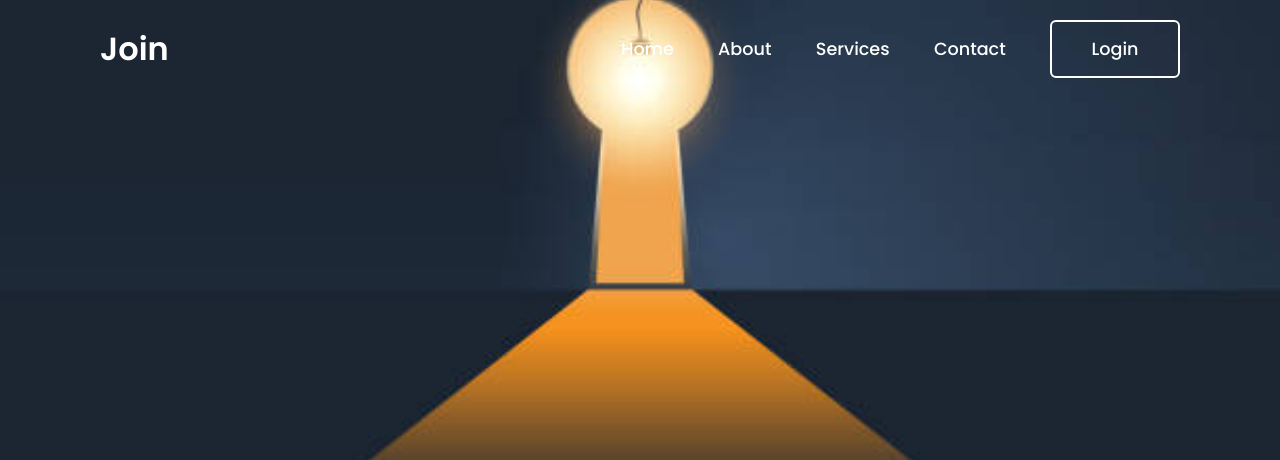
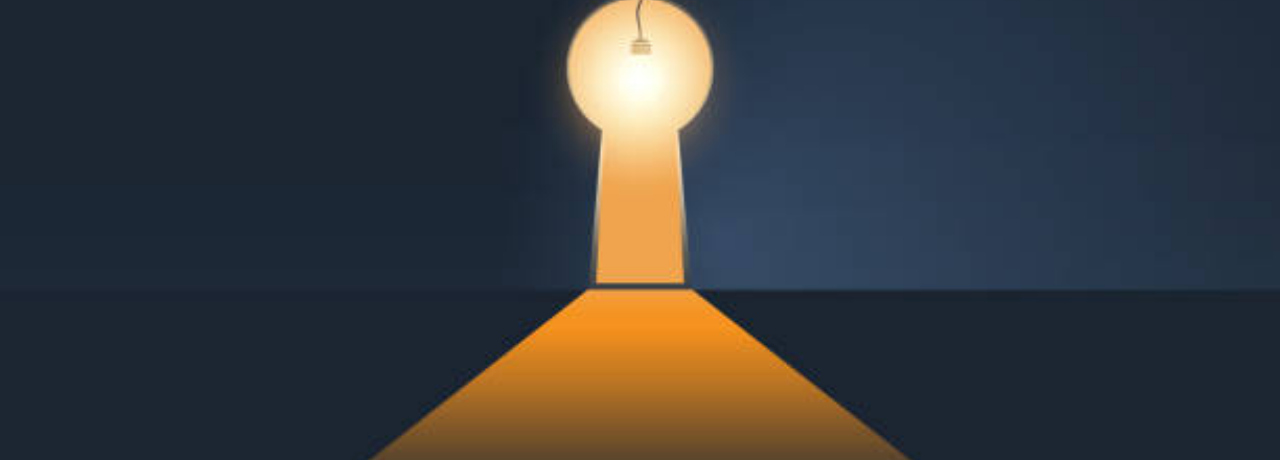
Before and after one commit to Eniola011/0x01-Join, a Django app: page / in a window 1280 px wide. Shown: the top 460 px of the page. Run offline with Django 4.2, Linux system fonts and the light colour scheme; parts of the project's set-up code (start-up, migrations or seed data) failed here and were passed over.

Commit message:
adjustment on base temp

```diff
--- a/join/settings.py
+++ b/join/settings.py
@@ -120,6 +120,10 @@ USE_TZ = True
 
 STATIC_URL = 'static/'
 
+STATICFILES_DIRS = [
+    os.path.join(BASE_DIR, 'static'),
+]
+
 STATIC_ROOT = BASE_DIR / "staticfiles"
 
 # Default primary key field type
--- a/templates/base.html
+++ b/templates/base.html
@@ -10,24 +10,10 @@
     <link rel="icon" href="{% static 'img/icons8-key-16.png' %}" type="image/x-icon">
 </head>
 <body>
-    {% if user.is_authenticated %}
-        <p>Welcome. You are logged in as {{ user.username }} </p>
-    {% else %}
-        <header>
-            <h2 class="logo">Join</h2>
-            <nav class="navigation">
-                <a href="#">Home</a>
-                <a href="#">About</a>
-                <a href="#">Services</a>
-                <a href="#">Contact</a>
-                <button class="btnLogin-popup">Login</button>
-            </nav>
-        </header>
-        <main class="wrapper">
-            {% block content %}
-            {% endblock %}
-        </main>
-    {% endif %}
+    <main class="wrapper">
+        {% block content %}
+        {% endblock %}
+    </main>
     <script src="{% static 'script.js' %}"></script>
     <script type="module" src="https://unpkg.com/ionicons@7.1.0/dist/ionicons/ionicons.esm.js"></script>
     <script nomodule src="https://unpkg.com/ionicons@7.1.0/dist/ionicons/ionicons.js"></script>
```
